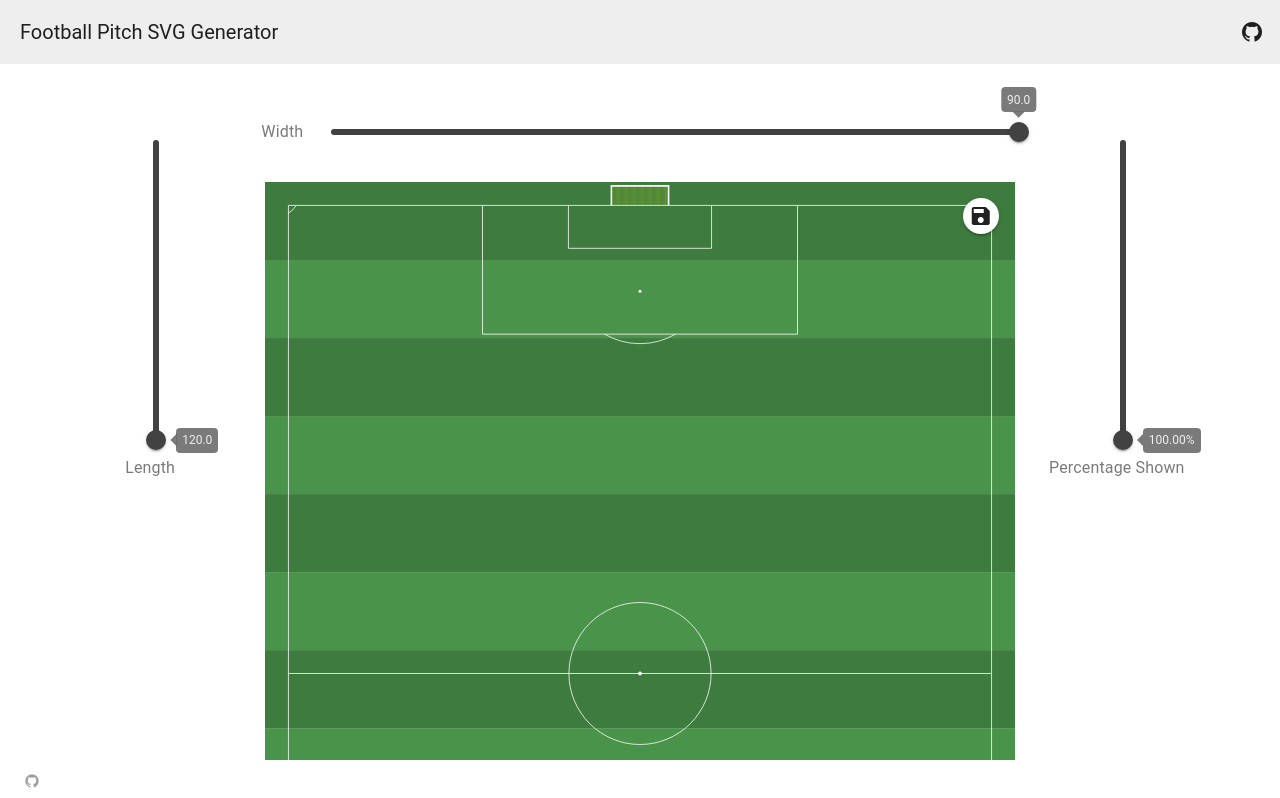
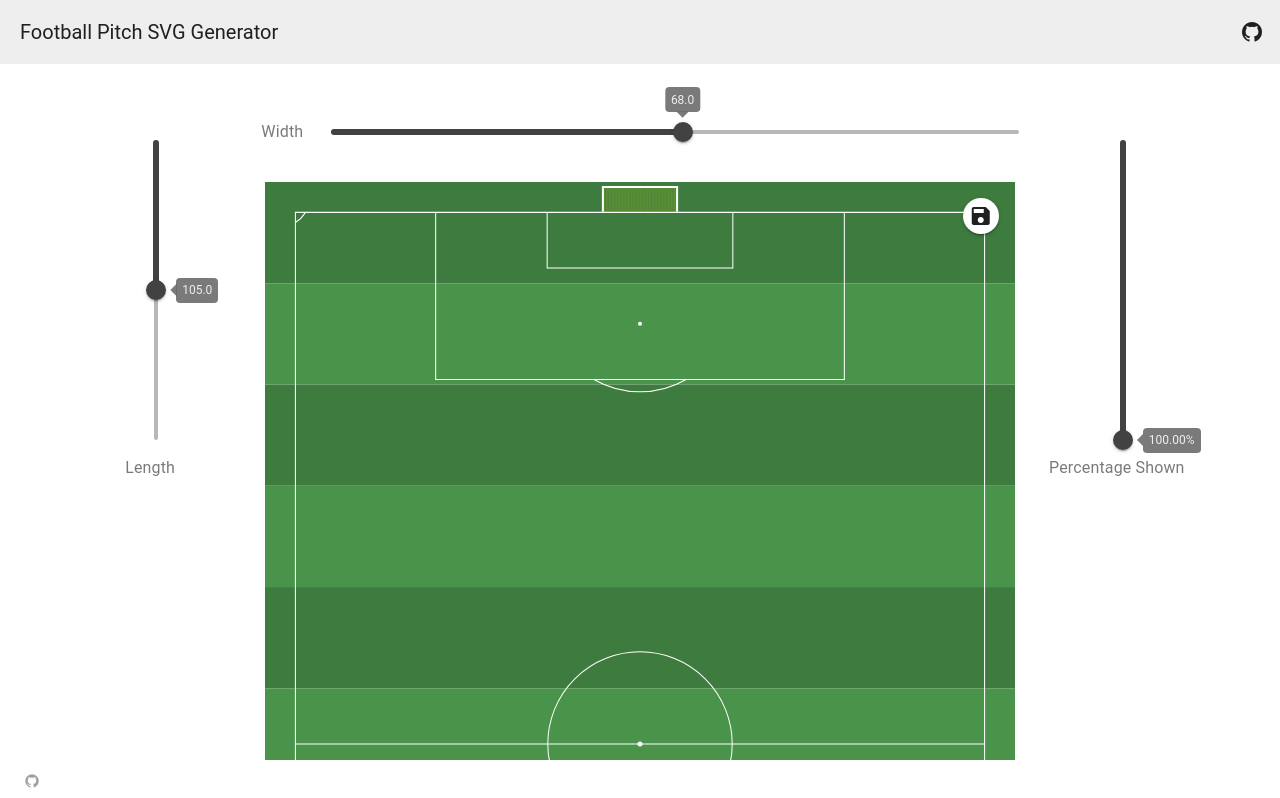
Before and after one commit to manuelarte/footballpitchsvggenerator, a Vue app: page / in a window 1280 px wide. Shown: the top 798 px of the page. Built offline with nearby package versions, Linux system fonts and the light colour scheme; a small style sheet from the web is missing.

Commit message:
refactor: changing default size to a standard

```diff
--- a/src/pages/index.vue
+++ b/src/pages/index.vue
@@ -56,8 +56,8 @@
   import PitchCustomization from '@/components/PitchCustomization.vue'
   import { FootballPitchVariables } from '@/models/football.pitch.variables.model'
 
-  const width = ref(90)
-  const length = ref(120)
+  const length = ref(105)
+  const width = ref(68)
   const percentageShown = ref(1)
 
   const variables = computed(() => {
```
